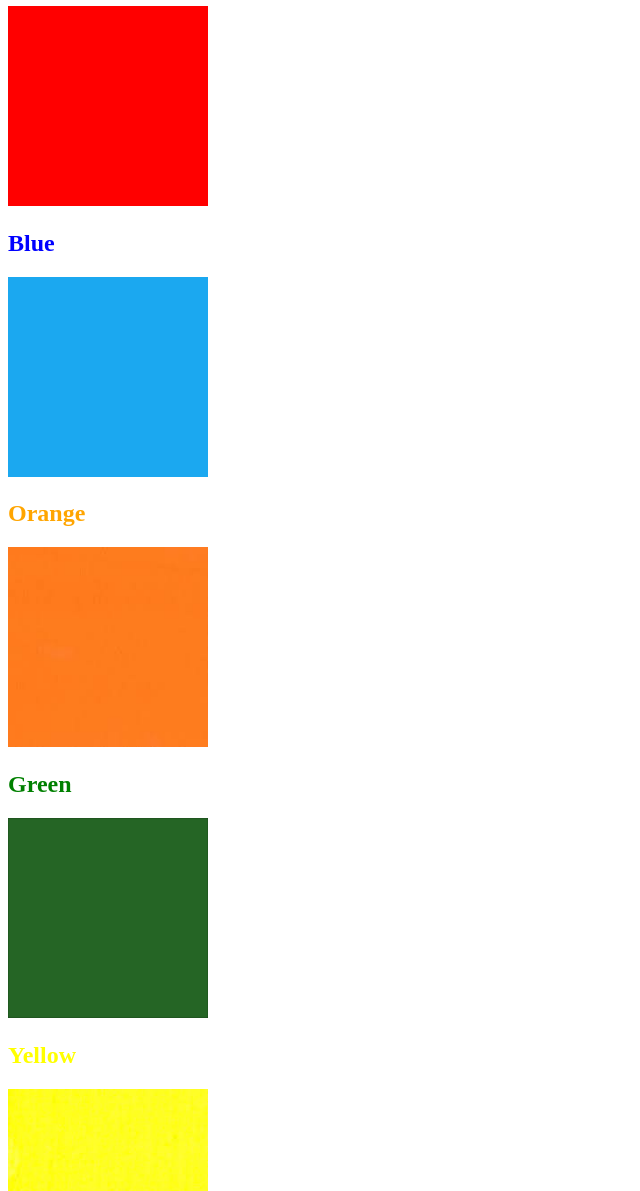
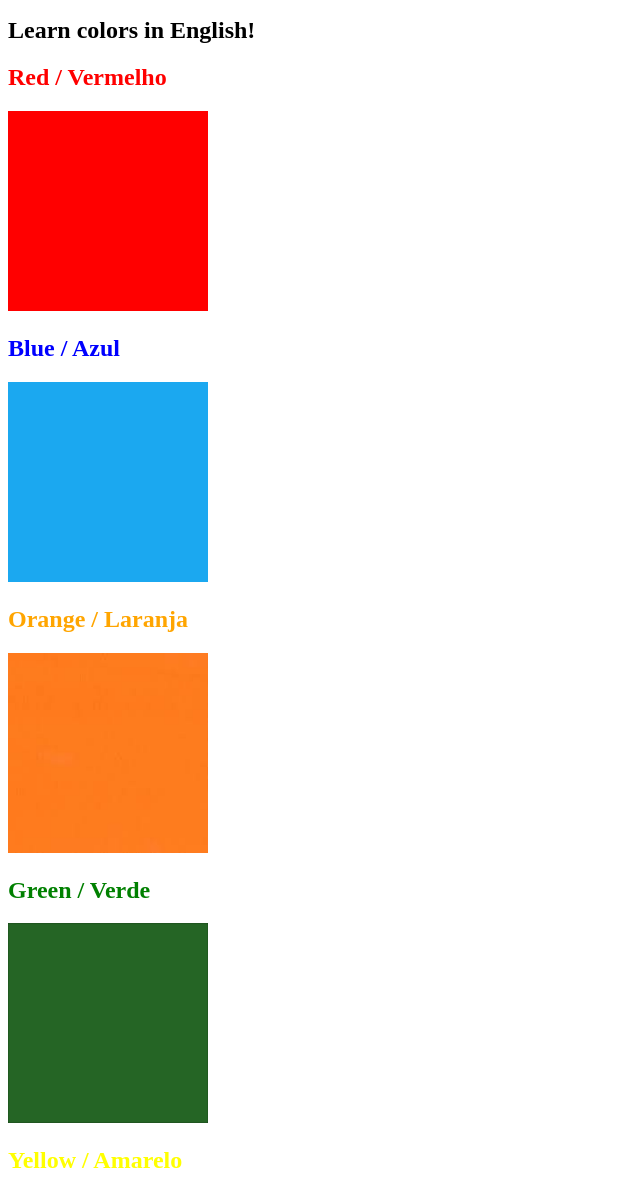
Before and after one commit to Wagner1412/cores, a plain HTML site: page index.html in a window 1280 px wide. Shown: the part 168-1359 px from the top of the page, without its empty margins (0-640 px from the left). Drawn offline with Linux system fonts and the light colour scheme.

Commit message:
Update index.html

```diff
--- a/index.html
+++ b/index.html
@@ -8,21 +8,23 @@
 
   <body>
     <h1>Cores</h1>
+    <h1>Color</h1>
 
     <h2>Aprenda as cores em inglês!</h2>
-    <h2 class="color-title" id="red">Red</h2>
+    <h2>Learn colors in English!</h2>
+    <h2 class="color-title" id="red"">Red / Vermelho</h2>
     <img src="./assets/images/red.png" alt="red" />
 
-    <h2 class="color-title" id="blue">Blue</h2>
+    <h2 class="color-title" id="blue">Blue / Azul</h2>
     <img src="./assets/images/blue.png" alt="blue" />
 
-    <h2 class="color-title" id="orange">Orange</h2>
+    <h2 class="color-title" id="orange">Orange / Laranja</h2>
     <img src="./assets/images/orange.png" alt="orange" />
 
-    <h2 class="color-title" id="green">Green</h2>
+    <h2 class="color-title" id="green">Green / Verde</h2>
     <img src="./assets/images/green.png" alt="green" />
 
-    <h2 class="color-title" id="yellow">Yellow</h2>
+    <h2 class="color-title" id="yellow">Yellow / Amarelo</h2>
     <img src="./assets/images/yellow.png" alt="yellow" />
 
 
```
